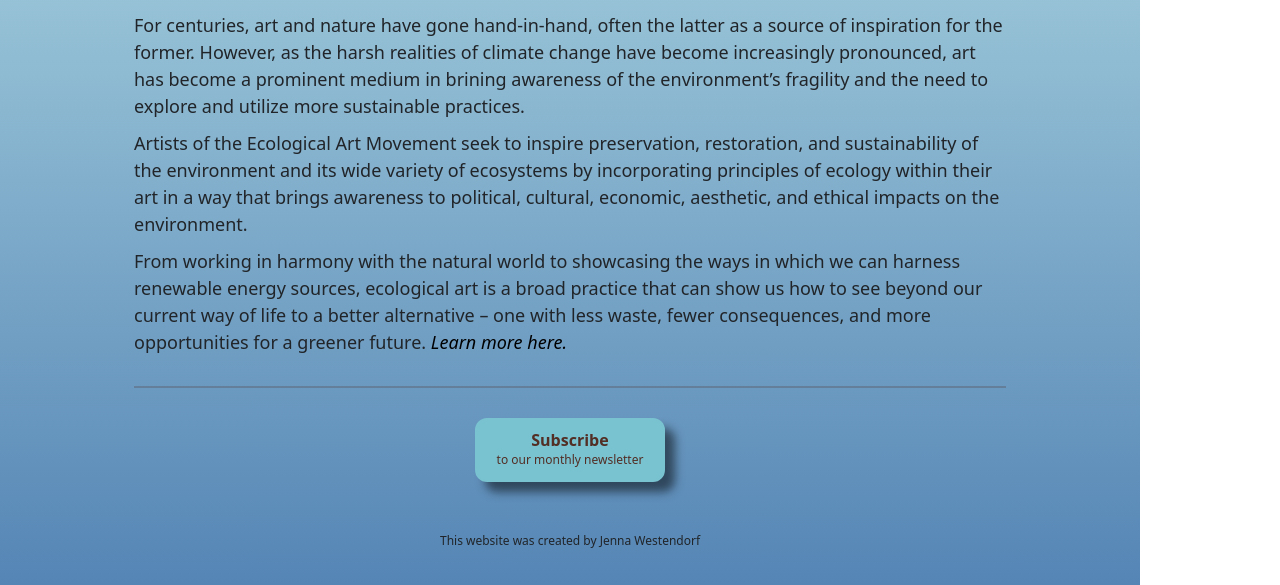
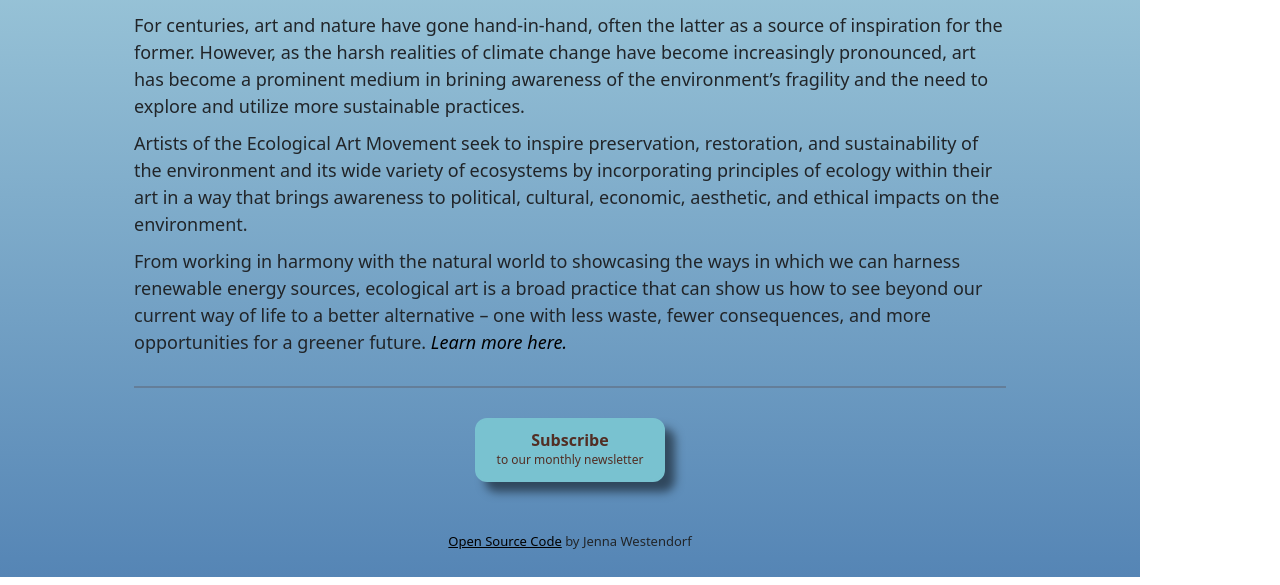
Before and after one commit to jleewest/eco-art-homepage, a plain HTML site: page index.html in a window 1280 px wide. Shown: the part 632-1217 px from the top of the page. Drawn offline with nearby package versions, Linux system fonts and the light colour scheme.

Commit message:
Updated h1 and footer html

```diff
--- a/index.html
+++ b/index.html
@@ -16,7 +16,7 @@
   </head>
   <body>
     <div class="container">
-        <h1>Inspiring Change and Transformation</h1>
+        <h1>A Guide to Ecological Art</h1>
       <div class="grid">
         <div>
           <a href="http://www.panthalassa.org/the-bruges-whale-project/" target="_blank"><img
@@ -45,7 +45,7 @@
         </div>
       </div>
       <div class="image_text"><em>Click on images to learn more about each project</em></div>
-      <h2>A Guide to Ecological Art</h2>
+      <h2>Inspiring Change and Transformation</h2>
       <p>
         For centuries, art and nature have gone hand-in-hand, often the latter as a source of inspiration for the former. However, as the harsh realities of climate change have become increasingly pronounced, art has become a prominent medium in brining awareness of the environment’s fragility and the need to explore and utilize more sustainable practices.
       </p>
@@ -60,9 +60,15 @@
       <button>
         <strong>Subscribe</strong><div class="subscribe_mn">to our monthly newsletter</div>
       </button>
-      <div class="created_by">
-        This website was created by Jenna Westendorf
-    </div>
+    <footer>
+      <a
+      href="https://github.com/jleewest"
+      class="code-link"
+      target="blank"
+      >Open Source Code</a
+      >
+      by Jenna Westendorf
+    </footer>
     <script src="src/index.js"></script>
   </body>
 </html>
--- a/src/styles.css
+++ b/src/styles.css
@@ -80,8 +80,14 @@ button:hover {
 .subscribe_mn {
   font-size: 12px;
 }
-.created_by {
-  font-size: 12px;
-  padding: 50px 50px 10px;
+footer {
+  font-size: 13px;
+  margin: 50px auto 0px;
+  max-width: 400px;
   text-align: center;
 }
+
+.code-link {
+  color: black;
+  font-weight: 400;
+}
```
